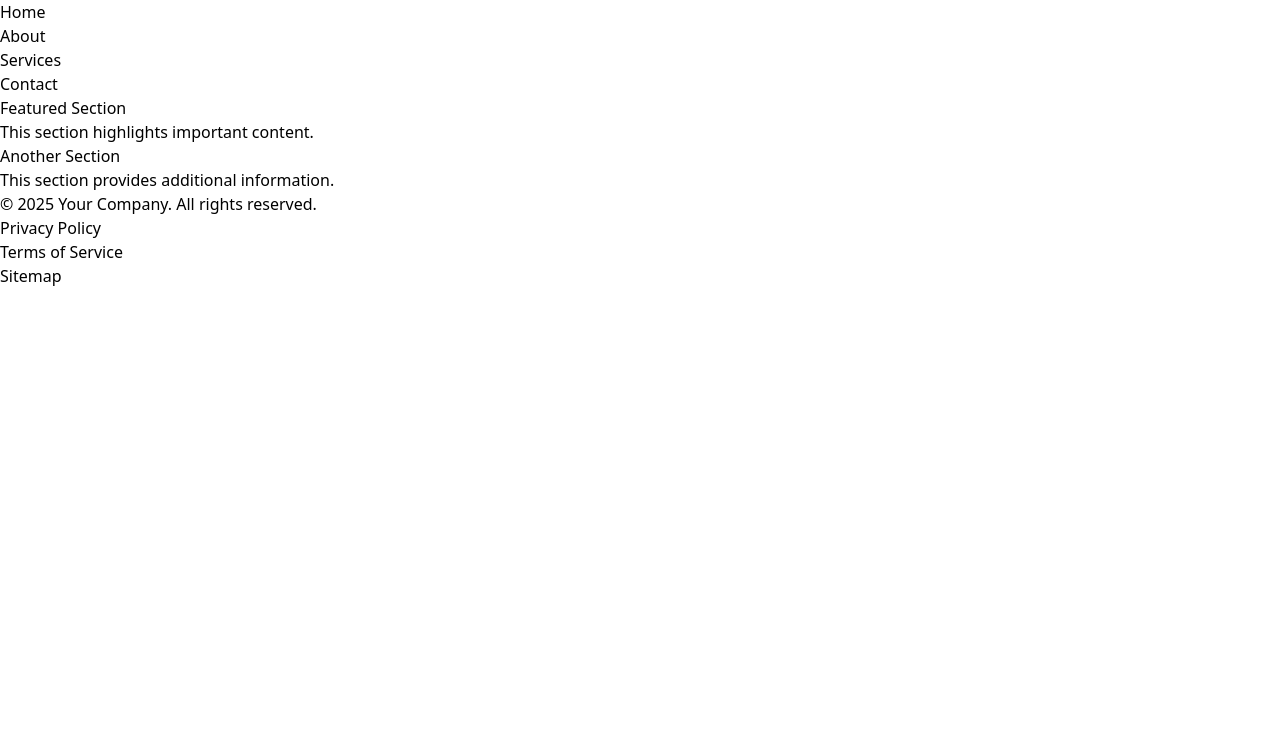
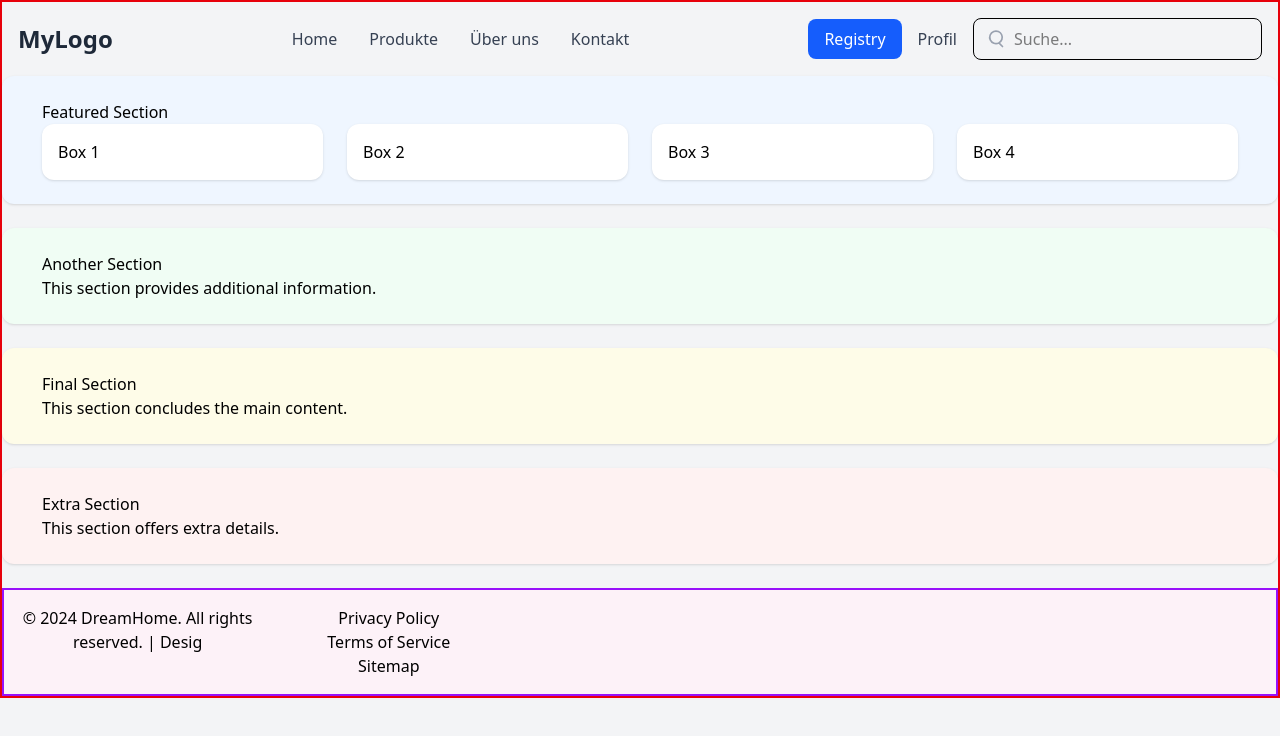
Before and after one commit to cmd-Sven/wdg-24-dreamHome, a plain HTML site: page index.html in a window 1280 px wide. Drawn offline with nearby package versions, Linux system fonts and the light colour scheme.

Commit message:
Grid Einstellungen in der Index!
Anpassungen auf 3 spaltiges unter Berücksichtigung von Responsive!

```diff
--- a/css/style.css
+++ b/css/style.css
@@ -3,3 +3,5 @@
 /* Globale Farben */
 
 /* Globale Schriften */
+
+/* Umgang Variabeln mit Tailwind sind hier zu sehen: https://tailwindcss.com/docs/theme */
--- a/index.html
+++ b/index.html
@@ -1,53 +1,129 @@
 <html lang="en">
   <head>
-    <meta charset="UTF-8">
-    <meta name="viewport" content="width=device-width, initial-scale=1.0">
-    <link rel="stylesheet" href="css/style.css">
+    <meta charset="UTF-8" />
+    <meta name="viewport" content="width=device-width, initial-scale=1.0" />
+    <link rel="stylesheet" href="css/style.css" />
     <script src="https://cdn.jsdelivr.net/npm/@tailwindcss/browser@4"></script>
+  </head>
+  <body class="bg-gray-100">
+    <div class="bg-gray-100 border-2 border-red-600">
+      <header>
+        <div
+          class="max-w-[1400px] mx-auto flex justify-between items-center px-4 py-4 gap-6"
+        >
+          <!-- Bereich 1: Logo -->
+          <div class="flex items-center">
+            <a href="/" class="text-2xl font-bold text-gray-800"> MyLogo </a>
+          </div>
 
-</head>
-<body>
+          <!-- Bereich 2: Hauptnavigation -->
+          <nav class="flex justify-center space-x-8">
+            <a href="#" class="text-gray-700 hover:text-gray-900 font-medium"
+              >Home</a
+            >
+            <a href="#" class="text-gray-700 hover:text-gray-900 font-medium"
+              >Produkte</a
+            >
+            <a href="#" class="text-gray-700 hover:text-gray-900 font-medium"
+              >Über uns</a
+            >
+            <a href="#" class="text-gray-700 hover:text-gray-900 font-medium"
+              >Kontakt</a
+            >
+          </nav>
 
-<!--- #####################  Begin HEAD  ################-->
-    <head>
-        <nav>
-            <ul>
-                <li><a href="index.html">Home</a></li>
-                <li><a href="about.html">About</a></li>
-                <li><a href="services.html">Services</a></li>
-                <li><a href="contact.html">Contact</a></li>
-            </ul>
-    </head>
+          <!-- Bereich 3: Registry Button, Profil Link, Suchfeld -->
+          <div class="flex justify-end items-center space-x-4">
+            <!-- Registry Button -->
+            <button
+              class="bg-blue-600 text-white px-4 py-2 rounded-lg hover:bg-blue-700 transition"
+            >
+              Registry
+            </button>
+
+            <!-- Profil Link -->
+            <a href="#" class="text-gray-700 hover:text-gray-900 font-medium">
+              Profil
+            </a>
+
+            <!-- Suchfeld -->
+            <div class="relative">
+              <input
+                type="text"
+                placeholder="Suche..."
+                class="border rounded-lg pl-10 pr-4 py-2 focus:outline-none focus:ring-2 focus:ring-blue-500"
+              />
+              <!-- Such-Icon -->
+              <svg
+                xmlns="http://www.w3.org/2000/svg"
+                class="h-5 w-5 text-gray-400 absolute left-3 top-1/2 -translate-y-1/2"
+                fill="none"
+                viewBox="0 0 24 24"
+                stroke="currentColor"
+              >
+                <path
+                  stroke-linecap="round"
+                  stroke-linejoin="round"
+                  stroke-width="2"
+                  d="M21 21l-4.35-4.35m0 0A7.5 7.5 0 1110.5 3a7.5 7.5 0 016.15 13.65z"
+                />
+              </svg>
+            </div>
+          </div>
+        </div>
+      </header>
+
       <!--- #####################  End HEAD  ################-->
 
+      <!-- ###################### Begin MAIN ################-->
+      <main class="col-span-3">
+        <!--- Erste Sektion - Choose us  -->
+        <section class="bg-blue-50 p-6 rounded-xl shadow mb-6">
+          <div class="max-w-[1400px] mx-auto px-4">
+            <h2>Featured Section</h2>
+            <div class="grid grid-cols-1 sm:grid-cols-2 lg:grid-cols-4 gap-6">
+              <div class="bg-white p-4 rounded-xl shadow">Box 1</div>
+              <div class="bg-white p-4 rounded-xl shadow">Box 2</div>
+              <div class="bg-white p-4 rounded-xl shadow">Box 3</div>
+              <div class="bg-white p-4 rounded-xl shadow">Box 4</div>
+            </div>
+          </div>
+        </section>
 
-<!-- ###################### Begin MAIN ################-->
-    <main>
-
-        <!--- Erste Sektion -->
-        <section1 class="bg-blue-500">
-
-            <h2>Featured Section</h2>
-            <p>This section highlights important content.</p>
-        </section1>
-
-        <!--- Erste Sektion -->
-        <section2>
+        <!--- Zweite Sektion - Residence -->
+        <section class="bg-green-50 p-6 rounded-xl shadow mb-6">
+          <div class="max-w-[1400px] mx-auto px-4">
             <h2>Another Section</h2>
             <p>This section provides additional information.</p>
-        </section2>
+          </div>
+        </section>
 
+        <!--- Dritte Sektion - PeopleSay-->
+        <section class="bg-yellow-50 p-6 rounded-xl shadow mb-6">
+          <div class="max-w-[1400px] mx-auto px-4">
+            <h2>Final Section</h2>
+            <p>This section concludes the main content.</p>
+          </div>
+        </section>
 
-
+        <!--- Vierte Sektion - Help -->
+        <section class="bg-red-50 p-6 rounded-xl shadow mb-6">
+          <div class="max-w-[1400px] mx-auto px-4">
+            <h2>Extra Section</h2>
+            <p>This section offers extra details.</p>
+          </div>
+        </section>
       </main>
 
       <!-- ###################### End MAIN ################-->
 
+      <!--- #####################  Begin FOOTER ################-->
+      <footer
+        class="col-span-3 p-4 border-2 border-purple-600 bg-pink-50 text-center"
+      >
+        <div class="max-w-[1400px] mx-auto grid grid-cols-5 gap-4">
+          &copy; 2024 DreamHome. All rights reserved. | Desig
 
-<!--- #####################  Begin FOOTER ################-->
-    <footer>
-        <p>&copy; 2025 Your Company. All rights reserved.</p>
-        <div>
           <ul>
             <li><a href="privacy.html">Privacy Policy</a></li>
             <li><a href="terms.html">Terms of Service</a></li>
@@ -55,6 +131,7 @@
           </ul>
         </div>
       </footer>
+    </div>
     <!--- #####################  End FOOTER ################-->
   </body>
 </html>
```
Lines whose indentation alone changed are shown as unchanged.
